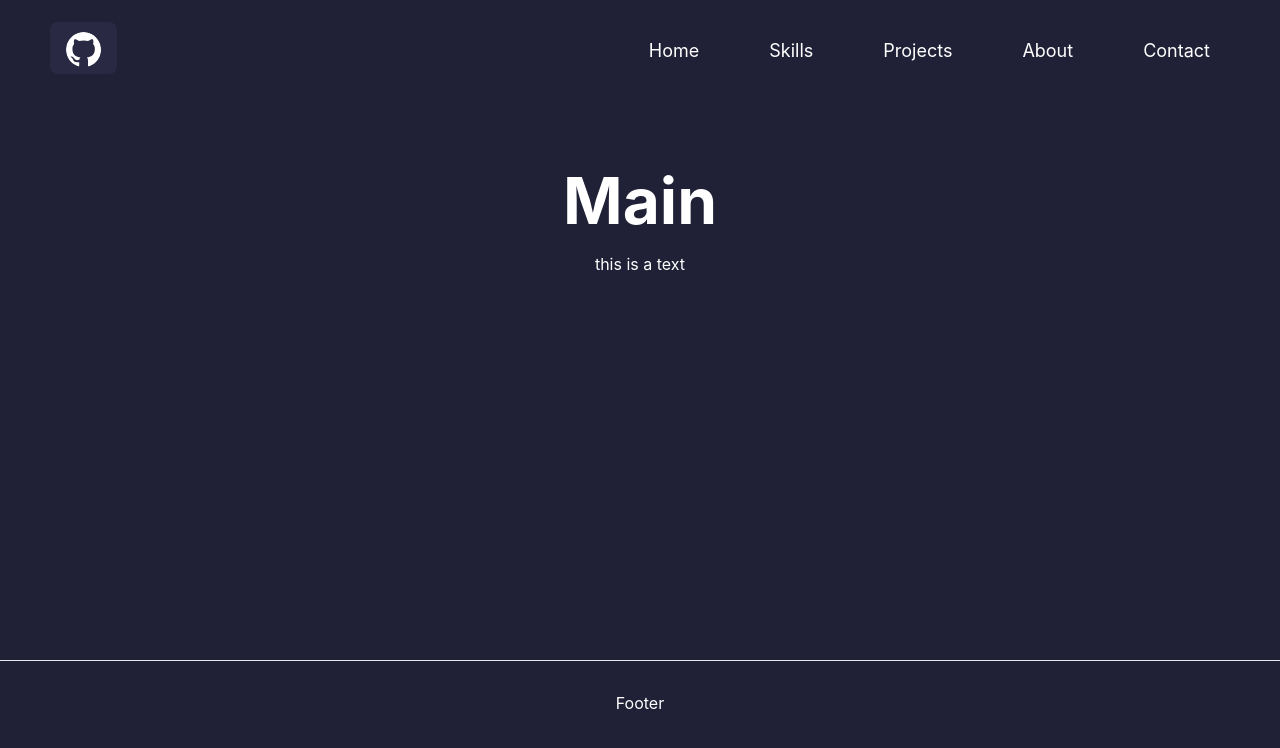
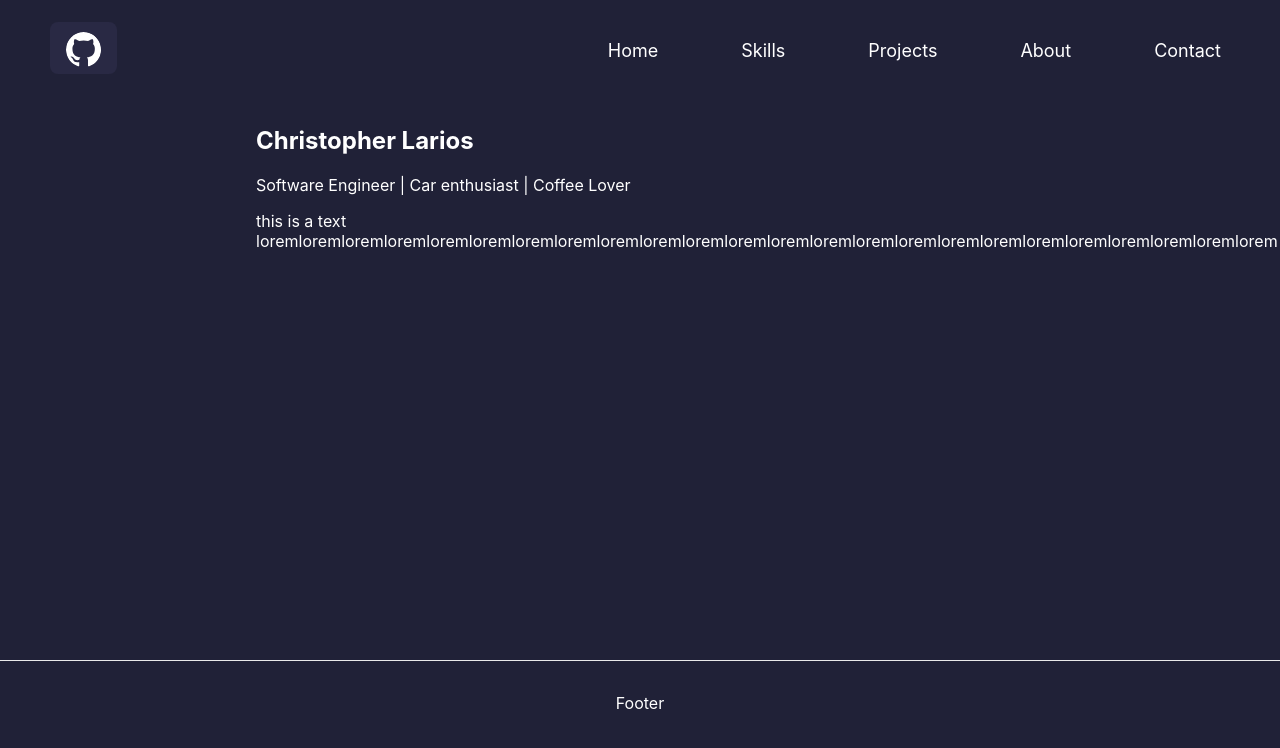
Before and after one commit to iChris96/my-portafolio, a Next.js app: page / in a window 1280 px wide. Shown: the top 748 px of the page. Built offline with nearby package versions, Linux system fonts and the light colour scheme.

Commit message:
Add home as component. Add LinkItem for NavBar component. Fix/Adjust css styles

```diff
--- /dev/null
+++ b/components/home/index.js
@@ -0,0 +1,29 @@
+import styles from "../../styles/Home.module.css";
+
+const Home = () => {
+  return (
+    <>
+      <main>
+        <div className={styles.container}>
+          <section>
+            <div>
+              <h1 className={styles.title}>Christopher Larios</h1>
+              <p className={styles.subtitle}>
+                Software Engineer | Car enthusiast | Coffee Lover
+              </p>
+            </div>
+            <div>
+              <p>
+                this is a text
+                loremloremloremloremloremloremloremloremloremloremloremloremloremloremloremloremloremloremloremloremloremloremloremlorem
+              </p>
+            </div>
+          </section>
+        </div>
+      </main>
+      <footer className={styles.footer}>Footer</footer>
+    </>
+  );
+};
+
+export default Home;
--- a/components/navbar/index.js
+++ b/components/navbar/index.js
@@ -1,6 +1,14 @@
 import Link from "next/link";
 import styles from "../../styles/Navbar.module.css";
 import { BsGithub } from "react-icons/bs";
+
+const LinkItem = (props) => {
+  return (
+    <li className={styles.li}>
+      <Link {...props}></Link>
+    </li>
+  );
+};
 
 const NavBar = () => {
   return (
@@ -11,21 +19,11 @@ const NavBar = () => {
         </a>
       </div>
       <ul className={styles.ul}>
-        <li className={styles.li}>
-          <Link href="/">Home</Link>
-        </li>
-        <li className={styles.li}>
-          <Link href="/skills">Skills</Link>
-        </li>
-        <li className={styles.li}>
-          <Link href="/projects">Projects</Link>
-        </li>
-        <li className={styles.li}>
-          <Link href="/about">About</Link>
-        </li>
-        <li className={styles.li}>
-          <Link href="/contact">Contact</Link>
-        </li>
+        <LinkItem href="/">Home</LinkItem>
+        <LinkItem href="/skills">Skills</LinkItem>
+        <LinkItem href="/projects">Projects</LinkItem>
+        <LinkItem href="/about">About</LinkItem>
+        <LinkItem href="/contact">Contact</LinkItem>
       </ul>
     </nav>
   );
--- a/pages/index.js
+++ b/pages/index.js
@@ -1,26 +1,19 @@
 import Head from "next/head";
-import styles from "../styles/Home.module.css";
 import NavBar from "../components/navbar";
+import Home from "../components/home";
 
-export default function Home() {
+export default function Main() {
   return (
-    <div className={styles.container}>
+    <div>
       <Head>
-        <title>Create Next App</title>
+        <title>Christopher | Software Engineer </title>
         <meta name="description" content="Generated by create next app" />
         <link rel="icon" href="/favicon.ico" />
       </Head>
 
       <NavBar />
 
-      <main className={styles.main}>
-        <h1 className={styles.title}>Main</h1>
-        <div>
-          <p>this is a text</p>
-        </div>
-      </main>
-
-      <footer className={styles.footer}>Footer</footer>
+      <Home />
     </div>
   );
 }
--- a/styles/Home.module.css
+++ b/styles/Home.module.css
@@ -1,13 +1,6 @@
 .container {
-}
-
-.main {
   min-height: 70vh;
-  padding: 4rem 0;
-  flex: 1;
-  display: flex;
-  flex-direction: column;
-  align-items: center;
+  padding: 3rem 2rem;
 }
 
 .footer {
@@ -26,89 +19,10 @@
   flex-grow: 1;
 }
 
-.title a {
-  color: #0070f3;
-  text-decoration: none;
-}
-
-.title a:hover,
-.title a:focus,
-.title a:active {
-  text-decoration: underline;
-}
-
-.title {
-  margin: 0;
-  line-height: 1.15;
-  font-size: 4rem;
-}
-
-.title,
-.description {
-  text-align: center;
-}
-
-.description {
-  margin: 4rem 0;
-  line-height: 1.5;
-  font-size: 1.5rem;
-}
-
-.code {
-  background: #fafafa;
-  border-radius: 5px;
-  padding: 0.75rem;
-  font-size: 1.1rem;
-  font-family: Menlo, Monaco, Lucida Console, Liberation Mono, DejaVu Sans Mono,
-    Bitstream Vera Sans Mono, Courier New, monospace;
-}
-
-.grid {
-  display: flex;
-  align-items: center;
-  justify-content: center;
-  flex-wrap: wrap;
-  max-width: 800px;
-}
-
-.card {
-  margin: 1rem;
-  padding: 1.5rem;
-  text-align: left;
-  color: inherit;
-  text-decoration: none;
-  border: 1px solid #eaeaea;
-  border-radius: 10px;
-  transition: color 0.15s ease, border-color 0.15s ease;
-  max-width: 300px;
-}
-
-.card:hover,
-.card:focus,
-.card:active {
-  color: #0070f3;
-  border-color: #0070f3;
-}
-
-.card h2 {
-  margin: 0 0 1rem 0;
-  font-size: 1.5rem;
-}
-
-.card p {
-  margin: 0;
-  font-size: 1.25rem;
-  line-height: 1.5;
-}
-
-.logo {
-  height: 1em;
-  margin-left: 0.5rem;
-}
-
-@media (max-width: 600px) {
-  .grid {
+@media screen and (min-width: 800px) {
+  .container {
     width: 100%;
-    flex-direction: column;
+    display: inline-block;
+    padding: 0.4rem 16rem;
   }
 }
--- a/styles/Navbar.module.css
+++ b/styles/Navbar.module.css
@@ -17,12 +17,14 @@
 
 .li {
   font-size: 18px;
-  padding: 0.1rem 1rem;
+  padding: 0.2rem 0.7rem;
+  border-radius: 0.375rem;
 }
 
 .li:hover {
   background-color: #292944;
   border-radius: 0.2rem;
+  cursor: pointer;
 }
 
 .logo {
@@ -79,9 +81,9 @@
   }
   .li {
     display: inline-block;
-    margin: 0 70px 0 0;
+    margin: 0 35px 0 0;
     text-align: left;
     border-bottom-style: none;
-    padding: 0;
+    padding: 0.5rem 1.5rem;
   }
 }
```
